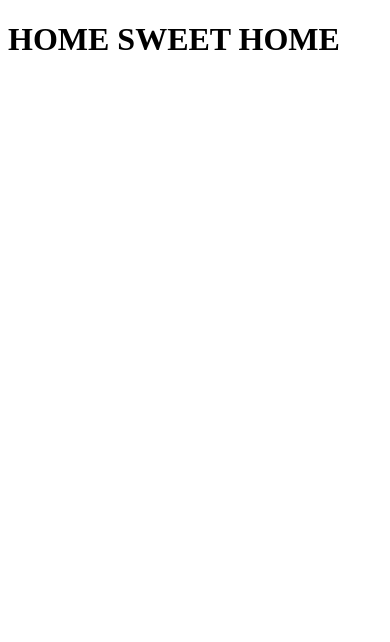
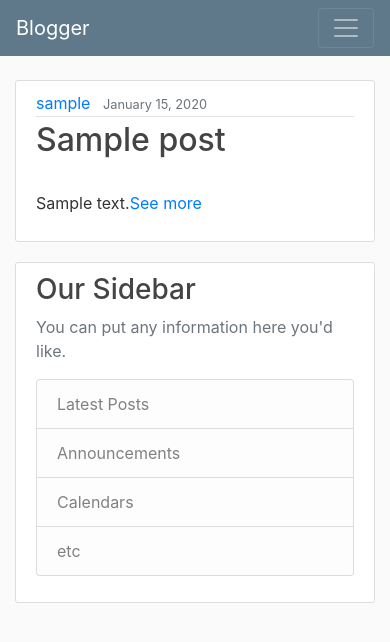
Before and after one commit to Onwughara-CK/blogger, a Django app: template src/page/templates/page/home.html in a window 390 px wide. Shown: the top 642 px of the page. Run offline with Django 3.2, Linux system fonts and the light colour scheme; tables that the repository leaves empty hold one stand-in row (values such as "Sample post"); the template is opened without the code that fills it: values that come from a table or form of the project are taken from there, most other values are stand-ins (such as "Sample title", 1, 10 or a date in 2020); some libraries are stand-ins or nearby versions.

Commit message:
add HomeView, static files, url pattens

```diff
--- a/src/blog/settings.py
+++ b/src/blog/settings.py
@@ -119,3 +119,4 @@ USE_TZ = True
 # https://docs.djangoproject.com/en/3.0/howto/static-files/
 
 STATIC_URL = '/static/'
+STATIC_ROOT = os.path.join(BASE_DIR, 'static')
--- a/src/blog/urls.py
+++ b/src/blog/urls.py
@@ -14,8 +14,15 @@ Including another URLconf
     2. Add a URL to urlpatterns:  path('blog/', include('blog.urls'))
 """
 from django.contrib import admin
-from django.urls import path
+from django.urls import path, include
+from django.conf import settings
+from django.conf.urls.static import static
 
 urlpatterns = [
     path('admin/', admin.site.urls),
+    path('', include('page.urls'))
 ]
+
+if settings.DEBUG:
+    urlpatterns += static(settings.STATIC_URL,
+                          document_root=settings.STATIC_ROOT)
--- a/src/page/models.py
+++ b/src/page/models.py
@@ -8,3 +8,6 @@ class Post(models.Model):
     content = models.TextField('content')
     date_posted = models.DateTimeField('time published', default=timezone.now)
     author = models.ForeignKey(User, on_delete=models.CASCADE)
+
+    def __str__(self):
+        return self.title
--- /dev/null
+++ b/src/page/static/page/main.css
@@ -0,0 +1,85 @@
+body {
+  background: #fafafa;
+  color: #333333;
+  margin-top: 5rem;
+}
+
+h1,
+h2,
+h3,
+h4,
+h5,
+h6 {
+  color: #444444;
+}
+
+.bg-steel {
+  background-color: #5f788a;
+}
+
+.site-header .navbar-nav .nav-link {
+  color: #cbd5db;
+}
+
+.site-header .navbar-nav .nav-link:hover {
+  color: #ffffff;
+}
+
+.site-header .navbar-nav .nav-link.active {
+  font-weight: 500;
+}
+
+.content-section {
+  background: #ffffff;
+  padding: 10px 20px;
+  border: 1px solid #dddddd;
+  border-radius: 3px;
+  margin-bottom: 20px;
+}
+
+.article-title {
+  color: #444444;
+}
+
+a.article-title:hover {
+  color: #428bca;
+  text-decoration: none;
+}
+
+.article-content {
+  white-space: pre-line;
+}
+
+.article-img {
+  height: 65px;
+  width: 65px;
+  margin-right: 16px;
+}
+
+.article-metadata {
+  padding-bottom: 1px;
+  margin-bottom: 4px;
+  border-bottom: 1px solid #e3e3e3;
+}
+
+.article-metadata a:hover {
+  color: #333;
+  text-decoration: none;
+}
+
+.article-svg {
+  width: 25px;
+  height: 25px;
+  vertical-align: middle;
+}
+
+.account-img {
+  height: 125px;
+  width: 125px;
+  margin-right: 20px;
+  margin-bottom: 16px;
+}
+
+.account-heading {
+  font-size: 2.5rem;
+}
--- /dev/null
+++ b/src/page/templates/page/base.html
@@ -0,0 +1,79 @@
+{% load static %}
+<!doctype html>
+<html lang="en">
+
+<head>
+    {% if title %}
+    <title>Blogger | {{ title }}</title>
+    {% else %}
+    <title>Blogger </title>
+    {% endif %}
+    <!-- Required meta tags -->
+    <meta charset="utf-8">
+    <meta name="viewport" content="width=device-width, initial-scale=1, shrink-to-fit=no">
+
+    <!-- Bootstrap CSS -->
+    <link rel="stylesheet" href="https://stackpath.bootstrapcdn.com/bootstrap/4.3.1/css/bootstrap.min.css"
+        integrity="sha384-ggOyR0iXCbMQv3Xipma34MD+dH/1fQ784/j6cY/iJTQUOhcWr7x9JvoRxT2MZw1T" crossorigin="anonymous">
+    <link rel="stylesheet" href="{% static 'page\main.css' %}">
+</head>
+
+<body>
+    <header class="site-header">
+        <nav class="navbar navbar-expand-md navbar-dark bg-steel fixed-top">
+            <div class="container">
+                <a class="navbar-brand mr-4" href="/">Blogger</a>
+                <button class="navbar-toggler" type="button" data-toggle="collapse" data-target="#navbarToggle"
+                    aria-controls="navbarToggle" aria-expanded="false" aria-label="Toggle navigation">
+                    <span class="navbar-toggler-icon"></span>
+                </button>
+                <div class="collapse navbar-collapse" id="navbarToggle">
+                    <div class="navbar-nav mr-auto">
+                        <a class="nav-item nav-link" href="/">Home</a>
+                        <a class="nav-item nav-link" href="/about">About</a>
+                    </div>
+                    <!-- Navbar Right Side -->
+                    <div class="navbar-nav">
+                        <a class="nav-item nav-link" href="/login">Login</a>
+                        <a class="nav-item nav-link" href="/register">Register</a>
+                    </div>
+                </div>
+            </div>
+        </nav>
+    </header>
+    <main role="main" class="container">
+        <div class="row">
+            <div class="col-md-8">
+                {% block content %}{% endblock %}
+            </div>
+            <div class="col-md-4">
+                <div class="content-section">
+                    <h3>Our Sidebar</h3>
+                    <p class='text-muted'>You can put any information here you'd like.
+                        <ul class="list-group">
+                            <li class="list-group-item list-group-item-light">Latest Posts</li>
+                            <li class="list-group-item list-group-item-light">Announcements</li>
+                            <li class="list-group-item list-group-item-light">Calendars</li>
+                            <li class="list-group-item list-group-item-light">etc</li>
+                        </ul>
+                    </p>
+                </div>
+            </div>
+        </div>
+    </main>
+
+
+    <!-- Optional JavaScript -->
+    <!-- jQuery first, then Popper.js, then Bootstrap JS -->
+    <script src="https://code.jquery.com/jquery-3.3.1.slim.min.js"
+        integrity="sha384-q8i/X+965DzO0rT7abK41JStQIAqVgRVzpbzo5smXKp4YfRvH+8abtTE1Pi6jizo"
+        crossorigin="anonymous"></script>
+    <script src="https://cdnjs.cloudflare.com/ajax/libs/popper.js/1.14.7/umd/popper.min.js"
+        integrity="sha384-UO2eT0CpHqdSJQ6hJty5KVphtPhzWj9WO1clHTMGa3JDZwrnQq4sF86dIHNDz0W1"
+        crossorigin="anonymous"></script>
+    <script src="https://stackpath.bootstrapcdn.com/bootstrap/4.3.1/js/bootstrap.min.js"
+        integrity="sha384-JjSmVgyd0p3pXB1rRibZUAYoIIy6OrQ6VrjIEaFf/nJGzIxFDsf4x0xIM+B07jRM"
+        crossorigin="anonymous"></script>
+</body>
+
+</html>
--- a/src/page/templates/page/home.html
+++ b/src/page/templates/page/home.html
@@ -1,14 +1,17 @@
-<!DOCTYPE html>
-<html lang="en">
-
-<head>
-    <meta charset="UTF-8">
-    <meta name="viewport" content="width=device-width, initial-scale=1.0">
-    <title>Document</title>
-</head>
-
-<body>
-    <h1>HOME SWEET HOME</h1>
-</body>
-
-</html>
+{% extends "page/base.html" %}
+{% block content %}
+{% for post in posts %}
+<article class="media content-section">
+    <div class="media-body">
+        <div class="article-metadata">
+            <a class="mr-2" href="#">{{ post.author }}</a>
+            <small class="text-muted">{{ post.date_posted | date:"F j, Y" }}</small>
+        </div>
+        <h2><a class="article-title" href="#">{{ post.title }}</a></h2>
+        <p class="article-content">
+            {{ post.content | truncatechars:150 }}<a href="#">See more</a>
+        </p>
+    </div>
+</article>
+{% endfor %}
+{% endblock content %}
--- /dev/null
+++ b/src/page/urls.py
@@ -0,0 +1,9 @@
+from django.urls import path, include
+
+from . import views
+
+app_name = 'page'
+
+urlpatterns = [
+    path('', views.HomeView.as_view(), name='list')
+]
```
Also changed, not shown: src/page/views.py (+10 -0 lines).
